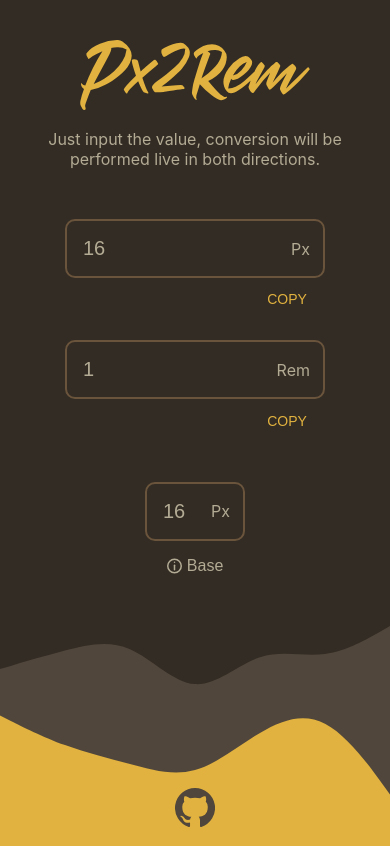
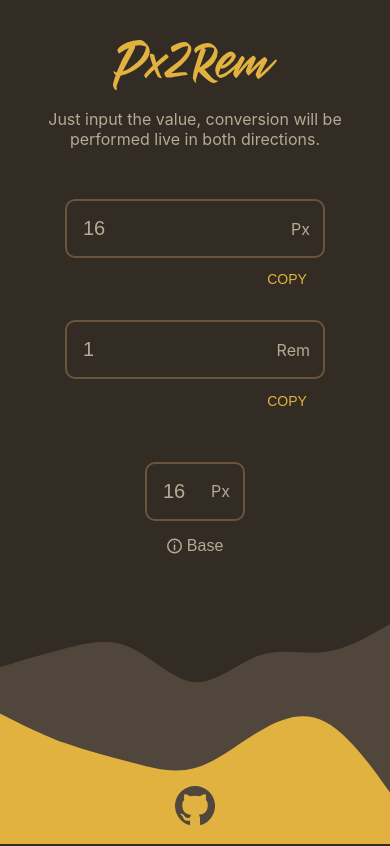
Before and after one commit to smastrom/px2rem, a plain HTML site: page index.html in a window 390 px wide. Drawn offline with Linux system fonts and the light colour scheme.

Commit message:
resized logo mobilew

```diff
--- a/styles.css
+++ b/styles.css
@@ -297,6 +297,7 @@ footer svg:nth-child(2) {
 }
 
 @media screen and (max-width: 768px) {
+
     body {
         row-gap: var(--gapL);
     }
@@ -307,6 +308,11 @@ footer svg:nth-child(2) {
 
     .logoContainer {
         width: 100%;
+    }
+
+    .logo {
+        width: 170px;
+        height: 50px;
     }
 
     .pxRemContainer {
```
